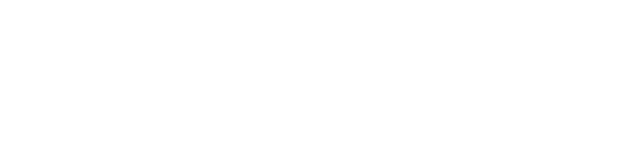
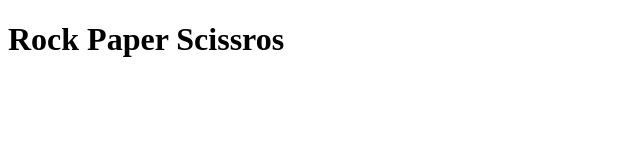
Before and after one commit to AJPoulsen/rockPaperScissor, a plain HTML site: page index.html in a window 1280 px wide. Shown: the whole page, without its empty margins (0-640 px from the left). Drawn offline with Linux system fonts and the light colour scheme.

Commit message:
added header

```diff
--- a/index.html
+++ b/index.html
@@ -8,7 +8,9 @@
 </head>
 
 <body>
-
+  <Header>
+    <h1>Rock Paper Scissros</h1>
+  </Header>
 </body>
 
 </html>
```
